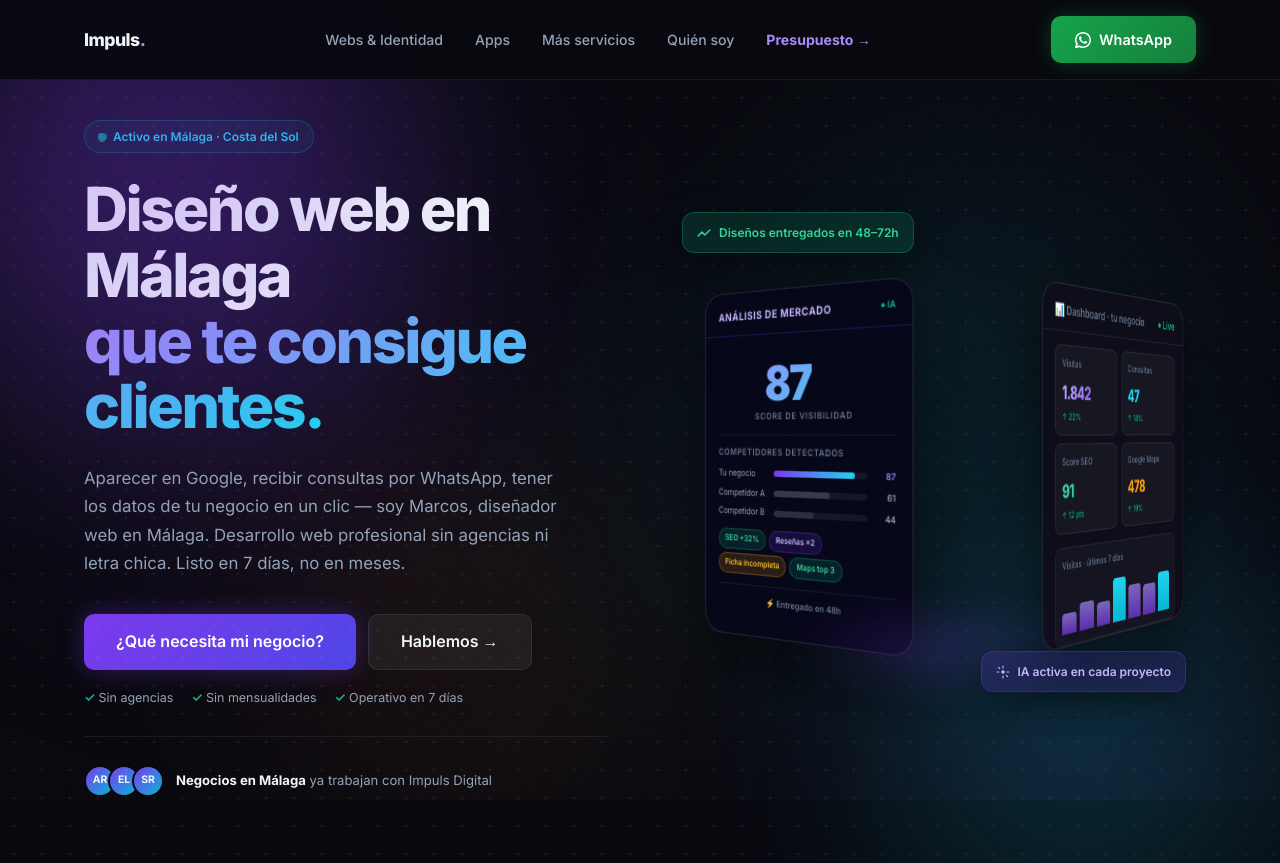
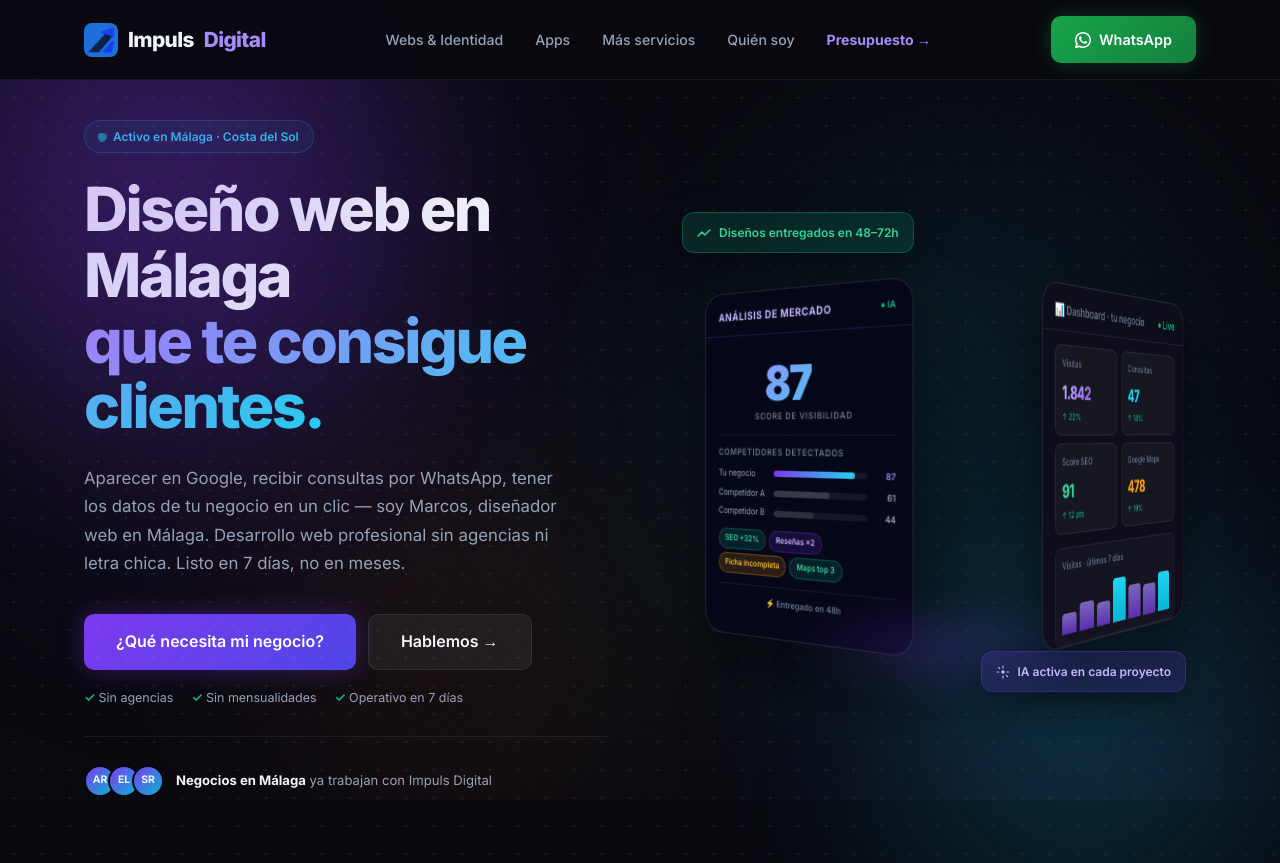
Before and after one commit to eltizzu/impulsdigital-website, a website: page index.html in a window 1280 px wide. Shown: the top 863 px of the page. Drawn offline with Linux system fonts and the light colour scheme.

Commit message:
Nav: isotipo de Impuls + nombre mas grande

```diff
--- a/index.html
+++ b/index.html
@@ -387,12 +387,17 @@
       gap: 24px;
     }
     .nav-logo {
-      font-size: 1.15rem;
+      display: inline-flex;
+      align-items: center;
+      gap: 10px;
+      font-family: 'Inter', sans-serif;
+      font-size: 1.3rem;
       font-weight: 800;
       color: var(--text);
       text-decoration: none;
       letter-spacing: -0.03em;
     }
+    .nav-logo img { width: 34px; height: 34px; border-radius: 8px; display: block; }
     .nav-logo span { color: #a78bfa; }
     .nav-links {
       display: flex;
@@ -1500,7 +1505,7 @@
 <!-- ═══ NAV ═══ -->
 <nav class="nav" id="navbar">
   <div class="container nav-inner">
-    <a href="#" class="nav-logo"><span style="font-family:'Inter',sans-serif;font-size:1.1rem;font-weight:800;color:#f1f5f9;letter-spacing:-0.03em;">Impuls<span style="color:#a78bfa;">.</span></span></a>
+    <a href="#" class="nav-logo"><img src="images/apple-touch-icon.png" alt="Impuls Digital">Impuls<span>Digital</span></a>
     <ul class="nav-links">
       <li><a href="#webs">Webs & Identidad</a></li>
       <li><a href="#apps">Apps</a></li>
```
Also changed, not shown: servicios.html (+7 -2 lines).
